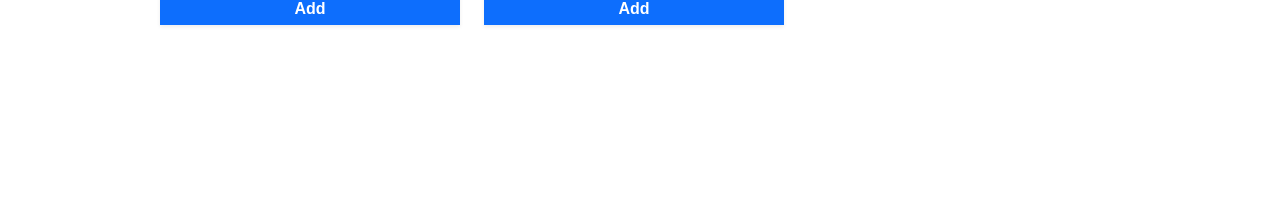
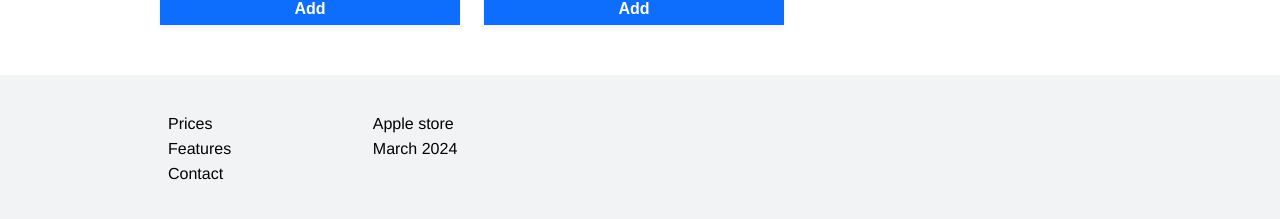
Before and after one commit to elbranca/apple_store, a Vue app: page / in a window 1280 px wide. Shown: the part 1703-1922 px from the top of the page. Before the commit the page ends 1778 px from the top, so only its background shows below. Built offline with nearby package versions, Linux system fonts and the light colour scheme; a web font is replaced by a local one.

Commit message:
cart products

```diff
--- /dev/null
+++ b/src/components/CartProducts.vue
@@ -0,0 +1,55 @@
+<template>
+  <div class="product__list">
+    <div class="product__item pl-20 pr-20" v-for="product in products" :key="product.name">
+        <h4 class="no-margin">{{ product.name }}</h4>
+        <span class="product__quantity">Quantity: {{ product.quantity }}</span>
+    </div>
+  </div>
+
+</template>
+<script lang="ts">
+import Product from '@/models/Product';
+import store from '@/store'
+import { defineComponent } from 'vue';
+
+  export default defineComponent({
+    name: 'CartProducts',
+    computed:{
+      products(){
+        let productByQuantity: any[] = [];
+        let currentProducts = store.getters.productsAdded;
+        currentProducts.forEach((product: Product) => {
+          if(productByQuantity.find(x=> x.id === product.id)){
+            let productFind = productByQuantity.find(x=> x.id === product.id);
+            productFind.quantity++;
+          }else{
+            productByQuantity.push({...product, quantity: 1});
+          }
+        });
+        return productByQuantity;
+      }
+    }
+  });
+</script>
+<style>
+  .no-margin{
+    margin: 0;
+  }
+  .pl-20{
+    padding-left: 20px;
+  }
+  .pr-20{
+    padding-right: 20px;
+  }
+  .product__list{
+    background-color: white;
+    width: 300px;
+  }
+  .product__item{
+    height: 50px;
+    display: flex;
+    width: 100%;
+    align-items: center;
+    justify-content: space-between;
+  }
+</style>
--- a/src/components/Home.vue
+++ b/src/components/Home.vue
@@ -36,26 +36,31 @@ export default defineComponent({
   computed:{
     products(): Product[]{
       return [{
+        id: 'ba555065-8713-4083-b7cf-7542b50a4384',
         name: 'Iphone 14 Pro Max',
         description: 'Silver, 128GB, A15 Bionic chip, 6‑core CPU with 2 performance and 4 efficiency cores, 5‑core GPU, 16‑core Neural Engine',
         price: '1099'
       },
       {
+        id:'9380d2b3-3a89-4f0c-a1f9-796e7b840d76',
         name: 'Iphone 14 Pro',
         description: 'Silver, 128GB, A15 Bionic chip, 6‑core CPU with 2 performance and 4 efficiency cores, 5‑core GPU, 16‑core Neural Engine',
         price: '999'
       },
       {
+        id: '20df8bda-c42c-4e23-b4ee-9c1a3a82fe8c',
         name: 'Iphone 14',
         description: 'Starlight, 128GB, A15 Bionic chip, 6‑core CPU with 2 performance and 4 efficiency cores, 5‑core GPU, 16‑core Neural Engine',
         price: '799'
       },
       {
+        id: 'aa5778a6-356d-4567-9b95-4ba8a274620f',
         name: 'AirPods',
         description: '(3rd generation) with MagSafe Charging Case, Dual beamforming microphones, Dual optical sensors, Motion-detecting accelerometer, Up to 5 hours of listening',
         price: '179'
       },
       {
+        id: '1c746e3d-e854-40fb-8e6b-03eb6f238fc0',
         name: 'AirPods Pro',
         description: '(2nd generation), Dual beamforming microphones, Dual optical sensors, Motion-detecting accelerometer, Up to 5 hours of listening time with a single charge',
         price: '249'
--- /dev/null
+++ b/src/layout/Footer.vue
@@ -0,0 +1,54 @@
+<template>
+  <div class="footer">
+    <div class="footer__wrapper">
+      <div class="footer__column">
+        <ul>
+          <li>Prices</li>
+          <li>Features</li>
+          <li>Contact</li>
+        </ul>
+      </div>
+      <div class="footer__column">
+        <ul>
+          <li>Apple store</li>
+          <li>March 2024</li>
+        </ul>
+      </div>
+    </div>
+  </div>
+</template>
+<script>
+import { defineComponent } from 'vue';
+
+  export default defineComponent({
+    name: 'Footer',
+    data(){
+      return
+    },
+  })
+</script>
+<style>
+  ul li{
+    list-style: none;
+    line-height: 25px;
+  }
+  ul li:hover{
+    cursor: pointer;
+  }
+  .footer{
+    padding-top: 20px;
+    padding-bottom: 20px;
+    background-color: #f1f3f4;
+    widows: 100%;
+    display: flex;
+  }
+  .footer__wrapper{
+    max-width: 1024px;
+    width: 100%;
+    margin: auto;
+    display: flex;
+  }
+  .footer__column{
+    width: 20%;
+  }
+</style>
--- a/src/layout/HeaderNav.vue
+++ b/src/layout/HeaderNav.vue
@@ -14,14 +14,15 @@
           <div class="nav-bar__item-name">Mac</div>
         </div>
       </div>
-      <div class="nav-bar__item nav-bar__cart">
-        <div class="nav-bar__item-name nav-bar__item-cart">
+      <div class="nav-bar__item nav-bar__cart nav-bar__cartWrapper">
+        <div class="nav-bar__item-name nav-bar__item-cart" @mouseover="cartHover = true" @mouseleave="cartHover = false">
           <p class="nav-bar__cart">Cart
             <span class="nav-bar__item-count" v-if="getProductsCount > 0">{{ getProductsCount }}</span>
           </p>
-
         </div>
-
+        <div class="nav-bar__productList" >
+          <CartProducts></CartProducts>
+        </div>
       </div>
     </div>
   </div>
@@ -30,9 +31,18 @@
 <script lang="ts">
 import { defineComponent } from 'vue';
 import store from '@/store'
+import CartProducts from '@/components/CartProducts.vue';
 
 export default defineComponent({
   name: 'HeaderNav',
+  data(){
+    return{
+      cartHover: false
+    }
+  },
+  components:{
+    CartProducts
+  },
   props: {
     msg: String
   },
@@ -83,6 +93,14 @@ export default defineComponent({
     margin-left: 0;
     margin-right: 0;
   }
+  .nav-bar__cartWrapper{
+    position: relative;
+  }
+  .nav-bar__productList{
+    position: absolute;
+    top: 45px;
+    right: -50px;
+  }
   .nav-bar__item-cart{
     background-color: #0d6efd;
     border-radius: 10px;
--- a/src/layout/HomeLayout.vue
+++ b/src/layout/HomeLayout.vue
@@ -4,6 +4,7 @@
     <main>
       <router-view></router-view>
     </main>
+    <Footer></Footer>
   </div>
 </template>
 
@@ -11,12 +12,13 @@
 
 import { defineComponent } from 'vue';
 import HeaderNav from '@/layout/HeaderNav.vue';
-
+import Footer from '@/layout/Footer.vue';
 
 export default defineComponent({
   name: 'HomeLayout',
   components: {
-    HeaderNav
+    HeaderNav,
+    Footer
   }
 })
 </script>
--- a/src/models/Product.ts
+++ b/src/models/Product.ts
@@ -1,4 +1,5 @@
 export default interface Product {
+  id: string;
   name: string;
   description: string;
   price: string;
--- a/src/store/index.ts
+++ b/src/store/index.ts
@@ -8,6 +8,9 @@ export default createStore({
   getters: {
     productsCount(state){
       return state.products.length;
+    },
+    productsAdded(state){
+      return state.products;
     }
   },
   mutations: {
```
